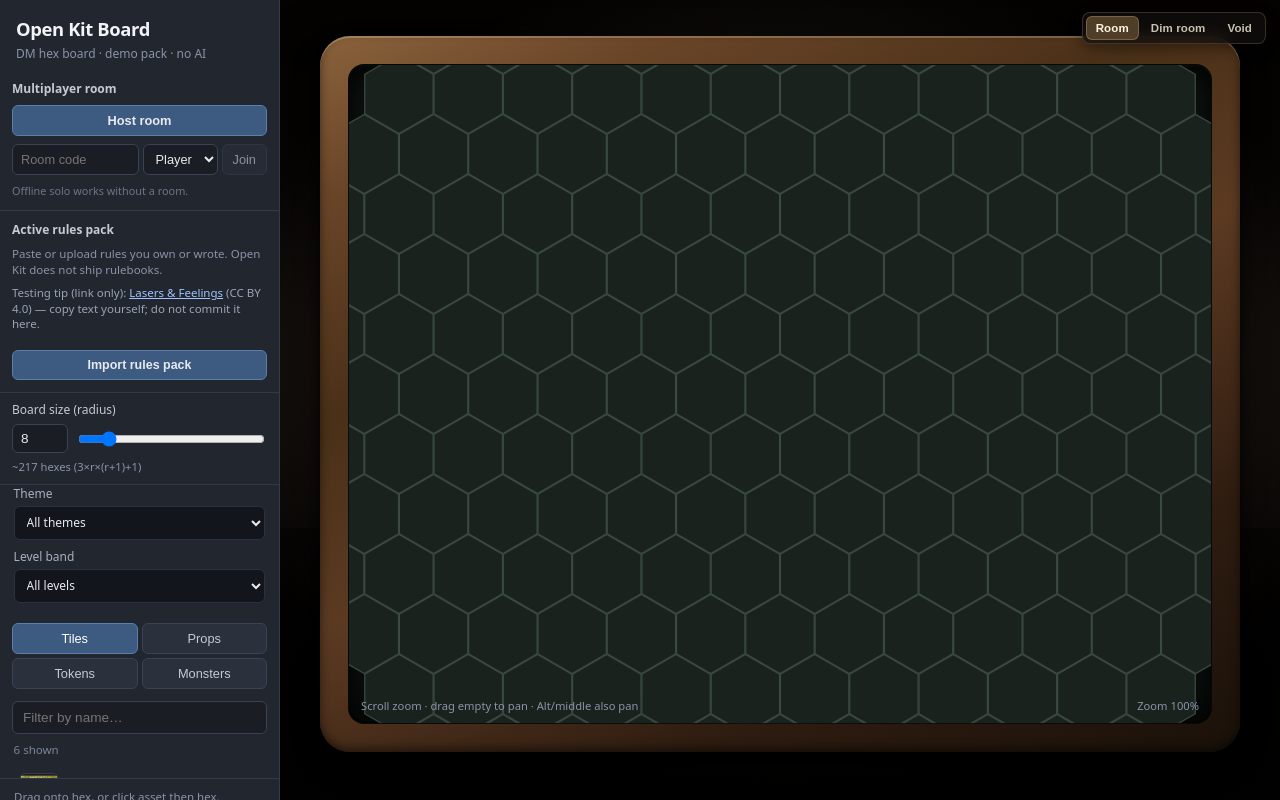
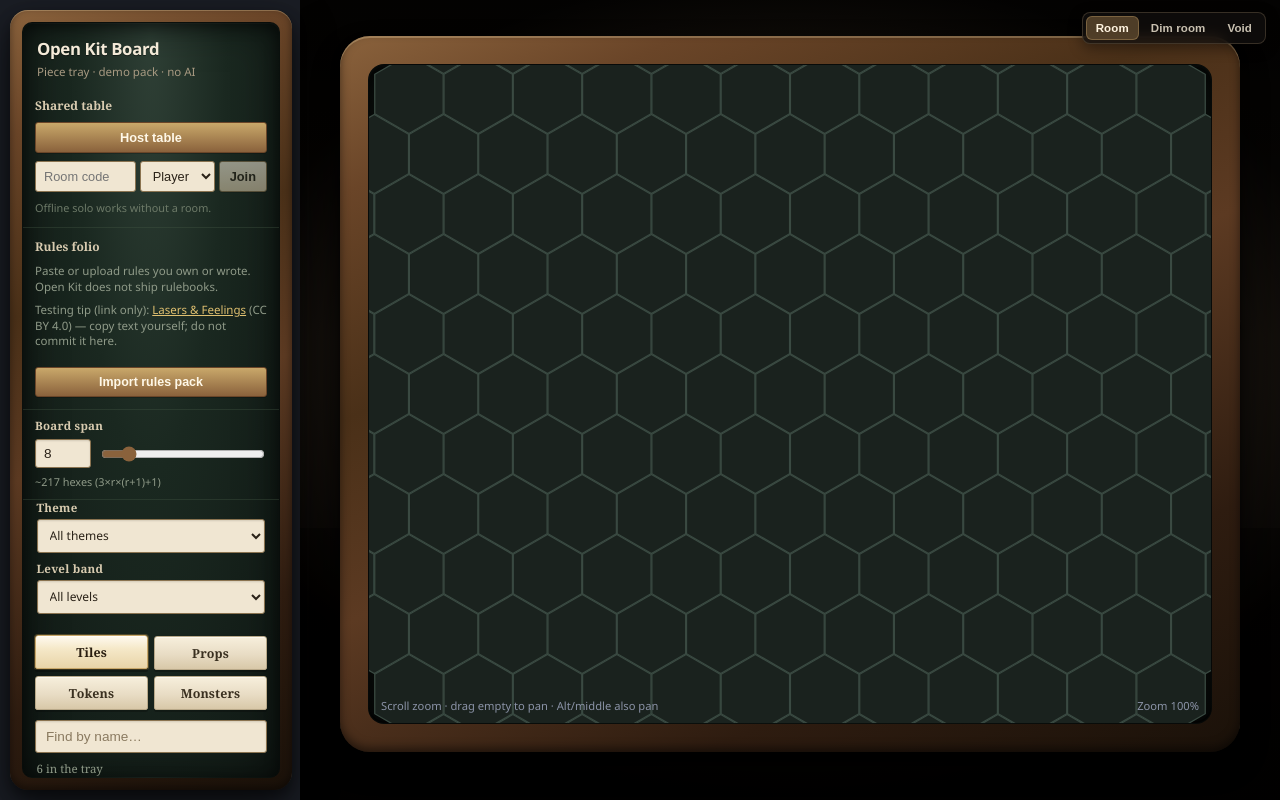
Before and after one commit to GrokCodeReliant/OpenKit-Board, a React (Vite) app: page / in a window 1280 px wide. Built offline with nearby package versions, Linux system fonts and the light colour scheme.

Commit message:
feat: Bite 3 material tray — wood/felt sidebar folio
Restyle the palette sidebar as a wood-edged felt piece tray beside
the table, with paper tabs and diegetic labels. Keep categories,
filters, search, rooms, rules pack, and radius UX unchanged.

```diff
--- a/src/App.css
+++ b/src/App.css
@@ -5,46 +5,98 @@
   overflow: hidden;
   background: #1a1d24;
   color: #e8eaef;
-  font-family: system-ui, 'Segoe UI', Roboto, sans-serif;
+  font-family: 'Segoe UI', system-ui, Roboto, sans-serif;
 }
 
-.sidebar {
-  width: 280px;
+/* ---- Bite 3: material piece tray / folio beside the table ---- */
+.sidebar.tray {
+  width: 300px;
   flex-shrink: 0;
   display: flex;
   flex-direction: column;
-  background: #22262f;
-  border-right: 1px solid #333946;
   z-index: 2;
+  padding: 10px 8px 10px 10px;
+  box-sizing: border-box;
+  background: transparent;
+  border-right: none;
+}
+
+.tray-wood {
+  flex: 1;
+  min-height: 0;
+  display: flex;
+  border-radius: 18px;
+  padding: 12px;
+  box-sizing: border-box;
+  background:
+    linear-gradient(
+      155deg,
+      #8a623c 0%,
+      #6a4528 14%,
+      #4a3018 34%,
+      #5c3a22 52%,
+      #2e1c10 78%,
+      #1a1109 100%
+    );
+  box-shadow:
+    0 18px 40px rgba(0, 0, 0, 0.55),
+    0 6px 14px rgba(0, 0, 0, 0.4),
+    inset 0 1px 0 rgba(255, 230, 180, 0.28),
+    inset 0 -3px 8px rgba(0, 0, 0, 0.45);
+}
+
+.tray-felt {
+  flex: 1;
+  min-height: 0;
+  min-width: 0;
+  display: flex;
+  flex-direction: column;
+  border-radius: 10px;
+  overflow: hidden;
+  border: 1px solid rgba(0, 0, 0, 0.5);
+  background:
+    radial-gradient(ellipse at 50% 0%, #2f4036 0%, #1a2820 42%, #101814 100%);
+  box-shadow:
+    inset 0 0 40px rgba(0, 0, 0, 0.55),
+    inset 0 4px 14px rgba(0, 0, 0, 0.45),
+    inset 0 1px 0 rgba(255, 255, 255, 0.05);
+  color: #e6e0d4;
 }
 
 .sidebar-header {
-  padding: 16px 16px 8px;
+  padding: 14px 14px 8px;
 }
 
 .sidebar-header h1 {
   margin: 0;
-  font-size: 1.15rem;
+  font-size: 1.05rem;
   font-weight: 650;
-  color: #f2f4f8;
+  color: #f4ead8;
   letter-spacing: -0.02em;
+  text-shadow: 0 1px 0 rgba(0, 0, 0, 0.45);
 }
 
 .sidebar-sub {
   margin: 4px 0 0;
-  font-size: 0.75rem;
-  color: #8b93a7;
+  font-size: 0.72rem;
+  color: #a89a82;
+}
+
+.paper-label {
+  font-family: Georgia, 'Times New Roman', serif;
+  font-size: 0.72rem;
+  font-weight: 600;
+  letter-spacing: 0.02em;
+  color: #d8cbb0;
 }
 
 .board-size-control {
   padding: 8px 12px 10px;
-  border-bottom: 1px solid #333946;
+  border-bottom: 1px solid rgba(70, 90, 70, 0.35);
 }
 
 .board-size-control label {
   display: block;
-  font-size: 0.75rem;
-  color: #c5cad6;
   margin-bottom: 6px;
 }
 
@@ -58,50 +110,68 @@
   width: 56px;
   box-sizing: border-box;
   padding: 6px 8px;
-  border-radius: 6px;
-  border: 1px solid #3a4254;
-  background: #1a1d24;
-  color: #e8eaef;
+  border-radius: 3px;
+  border: 1px solid #8a7350;
+  background: #f0e6d2;
+  color: #2a2218;
   font-size: 0.85rem;
+  box-shadow: inset 0 1px 2px rgba(0, 0, 0, 0.12);
 }
 
 .board-size-row input[type='range'] {
   flex: 1;
   min-width: 0;
+  accent-color: #8a623c;
 }
 
 .board-size-meta {
   margin: 6px 0 0;
-  font-size: 0.7rem;
-  color: #8b93a7;
+  font-size: 0.68rem;
+  color: #8f9a88;
 }
 
-.category-tabs {
+.category-tabs,
+.category-tabs.paper-tabs {
   display: grid;
   grid-template-columns: 1fr 1fr;
-  gap: 4px;
-  padding: 8px 12px;
+  gap: 6px;
+  padding: 10px 12px 6px;
 }
 
 .tab {
   appearance: none;
-  border: 1px solid #3a4254;
-  background: #2a303c;
-  color: #c5cad6;
-  border-radius: 6px;
-  padding: 7px 8px;
-  font-size: 0.8rem;
+  position: relative;
+  border: 1px solid #b8a888;
+  background:
+    linear-gradient(180deg, #f7efdc 0%, #e8dcc4 55%, #d8c8a8 100%);
+  color: #3a3020;
+  border-radius: 3px 3px 2px 2px;
+  padding: 8px 8px 7px;
+  font-family: Georgia, 'Times New Roman', serif;
+  font-size: 0.78rem;
+  font-weight: 600;
+  letter-spacing: 0.01em;
   cursor: pointer;
+  box-shadow:
+    0 2px 0 rgba(0, 0, 0, 0.25),
+    inset 0 1px 0 rgba(255, 255, 255, 0.55);
 }
 
-.tab:hover {
-  background: #323948;
+.tab:hover:not(:disabled) {
+  background:
+    linear-gradient(180deg, #fff8e8 0%, #f0e4cc 55%, #e0d0b0 100%);
 }
 
 .tab.active {
-  background: #3d5a80;
-  border-color: #5b7fad;
-  color: #fff;
+  background:
+    linear-gradient(180deg, #fffaf0 0%, #f5e8c8 40%, #e8d4a8 100%);
+  border-color: #c9a86a;
+  color: #2a1e10;
+  box-shadow:
+    0 3px 0 rgba(0, 0, 0, 0.28),
+    0 0 0 1px rgba(180, 140, 70, 0.35),
+    inset 0 1px 0 rgba(255, 255, 255, 0.7);
+  transform: translateY(-1px);
 }
 
 .search-wrap {
@@ -112,16 +182,21 @@
   width: 100%;
   box-sizing: border-box;
   padding: 8px 10px;
-  border-radius: 6px;
-  border: 1px solid #3a4254;
-  background: #1a1d24;
-  color: #e8eaef;
+  border-radius: 3px;
+  border: 1px solid #8a7350;
+  background: #f0e6d2;
+  color: #2a2218;
   font-size: 0.85rem;
+  box-shadow: inset 0 1px 2px rgba(0, 0, 0, 0.12);
+}
+
+.search::placeholder {
+  color: #8a7a60;
 }
 
 .search:focus {
-  outline: 1px solid #5b7fad;
-  border-color: #5b7fad;
+  outline: 1px solid #c9a86a;
+  border-color: #c9a86a;
 }
 
 .palette {
@@ -136,7 +211,7 @@
 .palette-empty {
   margin: 12px 4px;
   font-size: 0.85rem;
-  color: #8b93a7;
+  color: #8f9a88;
 }
 
 .palette-item {
@@ -146,30 +221,32 @@
   width: 100%;
   text-align: left;
   padding: 6px 8px;
-  border-radius: 8px;
+  border-radius: 6px;
   border: 1px solid transparent;
   background: transparent;
-  color: #dce0ea;
+  color: #e6e0d4;
   cursor: grab;
   font-size: 0.85rem;
 }
 
-.palette-item:hover {
-  background: #2a303c;
+.palette-item:hover:not(:disabled) {
+  background: rgba(40, 55, 45, 0.85);
+  border-color: rgba(120, 140, 110, 0.35);
 }
 
 .palette-item.selected {
-  background: #2e3d52;
-  border-color: #5b7fad;
+  background: rgba(70, 55, 30, 0.65);
+  border-color: rgba(200, 160, 90, 0.55);
+  box-shadow: inset 0 0 0 1px rgba(255, 220, 150, 0.12);
 }
 
 .palette-item img {
   width: 40px;
   height: 40px;
   object-fit: contain;
-  background: #1a1d24;
-  border-radius: 6px;
-  border: 1px solid #333946;
+  background: rgba(12, 16, 14, 0.65);
+  border-radius: 4px;
+  border: 1px solid rgba(90, 110, 90, 0.45);
   flex-shrink: 0;
 }
 
@@ -179,9 +256,9 @@
 
 .sidebar-footer {
   padding: 10px 14px 14px;
-  border-top: 1px solid #333946;
+  border-top: 1px solid rgba(70, 90, 70, 0.35);
   font-size: 0.72rem;
-  color: #8b93a7;
+  color: #8f9a88;
   line-height: 1.4;
 }
 
@@ -190,7 +267,7 @@
 }
 
 .sidebar-footer .hint {
-  color: #6d7588;
+  color: #6d7a68;
 }
 
 .main {
@@ -611,11 +688,15 @@
   .app {
     flex-direction: column;
   }
-  .sidebar {
+  .sidebar,
+  .sidebar.tray {
     width: 100%;
     height: 42vh;
+    padding: 8px 8px 0;
     border-right: none;
-    border-bottom: 1px solid #333946;
+  }
+  .tray-wood {
+    border-radius: 14px 14px 0 0;
   }
   .main {
     padding: 14px 14px 20px;
@@ -646,6 +727,7 @@
 }
 
 
+
 .filter-grid {
   display: grid;
   gap: 0.5rem;
@@ -656,39 +738,42 @@
   flex-direction: column;
   gap: 0.25rem;
   font-size: 0.75rem;
-  color: #a8b0c0;
+  color: #a89a82;
 }
 .filter-field select {
-  background: #12151c;
-  color: #e8eaef;
-  border: 1px solid #2a3140;
-  border-radius: 6px;
+  background: #f0e6d2;
+  color: #2a2218;
+  border: 1px solid #8a7350;
+  border-radius: 3px;
   padding: 0.4rem 0.5rem;
   font: inherit;
+  box-shadow: inset 0 1px 2px rgba(0, 0, 0, 0.12);
 }
 .palette-count {
   margin: 0 0.85rem 0.35rem;
   font-size: 0.72rem;
-  color: #7a8499;
+  color: #8f9a88;
+  font-family: Georgia, 'Times New Roman', serif;
 }
 
-/* Multiplayer room panel */
+/* Multiplayer room panel — tray section, not SaaS card */
 .room-panel {
   padding: 10px 12px 12px;
-  border-bottom: 1px solid #333946;
+  border-bottom: 1px solid rgba(70, 90, 70, 0.35);
   display: flex;
   flex-direction: column;
   gap: 8px;
 }
 
 .room-panel.connected {
-  background: #1c2838;
+  background: rgba(40, 55, 70, 0.35);
 }
 
 .room-label {
   margin: 0;
+  font-family: Georgia, 'Times New Roman', serif;
   font-size: 0.75rem;
-  color: #c5cad6;
+  color: #d8cbb0;
   font-weight: 600;
 }
 
@@ -702,27 +787,31 @@
 .room-share button,
 .room-leave {
   appearance: none;
-  border: 1px solid #3a4254;
-  background: #2a303c;
-  color: #e8eaef;
-  border-radius: 6px;
+  border: 1px solid #8a7350;
+  background:
+    linear-gradient(180deg, #f7efdc 0%, #e0d0b0 100%);
+  color: #2a2218;
+  border-radius: 3px;
   padding: 7px 10px;
   font-size: 0.8rem;
+  font-weight: 600;
   cursor: pointer;
+  box-shadow: 0 1px 0 rgba(0, 0, 0, 0.2);
 }
 
 .room-host {
-  background: #3d5a80;
-  border-color: #5b7fad;
+  background:
+    linear-gradient(180deg, #c9a86a 0%, #8a623c 100%);
+  border-color: #6a4528;
+  color: #fff8e8;
   width: 100%;
-  font-weight: 600;
 }
 
 .room-host:hover:not(:disabled),
 .room-join button:hover:not(:disabled),
 .room-share button:hover,
 .room-leave:hover {
-  background: #4a6d99;
+  filter: brightness(1.06);
 }
 
 .room-host:disabled,
@@ -742,10 +831,10 @@
 .room-join select {
   box-sizing: border-box;
   padding: 6px 8px;
-  border-radius: 6px;
-  border: 1px solid #3a4254;
-  background: #1a1d24;
-  color: #e8eaef;
+  border-radius: 3px;
+  border: 1px solid #8a7350;
+  background: #f0e6d2;
+  color: #2a2218;
   font-size: 0.8rem;
   min-width: 0;
 }
@@ -758,24 +847,28 @@
 }
 
 .room-badge {
-  font-size: 0.7rem;
+  font-family: Georgia, 'Times New Roman', serif;
+  font-size: 0.68rem;
   font-weight: 700;
-  letter-spacing: 0.04em;
-  padding: 2px 6px;
-  border-radius: 4px;
-  background: #3d5a80;
-  color: #fff;
+  letter-spacing: 0.03em;
+  padding: 3px 8px;
+  border-radius: 2px;
+  background: #f0e6d2;
+  color: #3a3020;
+  border: 1px solid #b8a888;
+  box-shadow: 0 1px 0 rgba(0, 0, 0, 0.2);
 }
 
 .room-code {
   font-family: ui-monospace, SFMono-Regular, Menlo, monospace;
   letter-spacing: 0.08em;
   font-size: 1rem;
+  color: #f4ead8;
 }
 
 .room-peers {
   font-size: 0.7rem;
-  color: #8b93a7;
+  color: #8f9a88;
   margin-left: auto;
 }
 
@@ -799,7 +892,7 @@
 .room-hint {
   margin: 0;
   font-size: 0.68rem;
-  color: #6d7588;
+  color: #6d7a68;
 }
 
 .board-size-control.disabled {
@@ -807,8 +900,9 @@
 }
 
 .lock-hint {
-  color: #8b93a7;
+  color: #8f9a88;
   font-weight: 400;
+  font-family: system-ui, sans-serif;
 }
 
 .tab:disabled,
@@ -817,30 +911,31 @@
   cursor: not-allowed;
 }
 
-/* Rules pack panel (Bite A local + Bite B/C room) */
+/* Rules folio panel (Bite A local + Bite B/C room) */
 .rules-panel {
   padding: 10px 12px 12px;
-  border-bottom: 1px solid #333946;
+  border-bottom: 1px solid rgba(70, 90, 70, 0.35);
   display: flex;
   flex-direction: column;
   gap: 8px;
 }
 
 .rules-panel.has-pack {
-  background: #1a2420;
+  background: rgba(35, 50, 40, 0.4);
 }
 
 .rules-label {
   margin: 0;
+  font-family: Georgia, 'Times New Roman', serif;
   font-size: 0.75rem;
-  color: #c5cad6;
+  color: #d8cbb0;
   font-weight: 600;
 }
 
 .rules-empty {
   margin: 0;
   font-size: 0.72rem;
-  color: #8b93a7;
+  color: #8f9a88;
   line-height: 1.35;
 }
 
@@ -849,7 +944,7 @@
   flex-direction: column;
   gap: 4px;
   font-size: 0.72rem;
-  color: #a8b0c0;
+  color: #a89a82;
 }
 
 .rules-field input,
@@ -857,18 +952,19 @@
   box-sizing: border-box;
   width: 100%;
   padding: 6px 8px;
-  border-radius: 6px;
-  border: 1px solid #3a4254;
-  background: #1a1d24;
-  color: #e8eaef;
+  border-radius: 3px;
+  border: 1px solid #8a7350;
+  background: #f0e6d2;
+  color: #2a2218;
   font-size: 0.8rem;
   font-family: inherit;
   resize: vertical;
+  box-shadow: inset 0 1px 2px rgba(0, 0, 0, 0.12);
 }
 
 .rules-upload-row input[type='file'] {
   font-size: 0.72rem;
-  color: #8b93a7;
+  color: #8f9a88;
   max-width: 100%;
 }
 
@@ -877,7 +973,7 @@
   gap: 8px;
   align-items: flex-start;
   font-size: 0.7rem;
-  color: #c5cad6;
+  color: #c5bba8;
   line-height: 1.35;
   cursor: pointer;
 }
@@ -890,7 +986,7 @@
 .rules-disclaimer {
   margin: 0;
   font-size: 0.65rem;
-  color: #6d7588;
+  color: #6d7a68;
   line-height: 1.35;
 }
 
@@ -916,25 +1012,29 @@
 .rules-secondary,
 .rules-danger {
   appearance: none;
-  border: 1px solid #3a4254;
-  background: #2a303c;
-  color: #e8eaef;
-  border-radius: 6px;
+  border: 1px solid #8a7350;
+  background:
+    linear-gradient(180deg, #f7efdc 0%, #e0d0b0 100%);
+  color: #2a2218;
+  border-radius: 3px;
   padding: 7px 10px;
   font-size: 0.78rem;
+  font-weight: 600;
   cursor: pointer;
+  box-shadow: 0 1px 0 rgba(0, 0, 0, 0.2);
 }
 
 .rules-primary {
-  background: #3d5a80;
-  border-color: #5b7fad;
-  font-weight: 600;
+  background:
+    linear-gradient(180deg, #c9a86a 0%, #8a623c 100%);
+  border-color: #6a4528;
+  color: #fff8e8;
   flex: 1;
   min-width: 120px;
 }
 
 .rules-primary:hover:not(:disabled) {
-  background: #4a6d99;
+  filter: brightness(1.06);
 }
 
 .rules-primary:disabled {
@@ -943,16 +1043,18 @@
 }
 
 .rules-secondary:hover {
-  background: #323948;
+  filter: brightness(1.05);
 }
 
 .rules-danger {
-  border-color: #5a3a3a;
-  color: #f0c0c0;
+  border-color: #8a5050;
+  color: #5a2020;
+  background:
+    linear-gradient(180deg, #f8e0d8 0%, #e8c0b0 100%);
 }
 
 .rules-danger:hover {
-  background: #3a2828;
+  filter: brightness(1.04);
 }
 
 .rules-active-head {
@@ -964,16 +1066,18 @@
 
 .rules-title {
   font-size: 0.9rem;
-  color: #f2f4f8;
+  color: #f4ead8;
 }
 
 .rules-license {
+  font-family: Georgia, 'Times New Roman', serif;
   font-size: 0.68rem;
   font-weight: 600;
   padding: 2px 6px;
-  border-radius: 4px;
-  background: #2e4a3a;
-  color: #c8e6d0;
+  border-radius: 2px;
+  background: #f0e6d2;
+  color: #2e4a3a;
+  border: 1px solid #b8a888;
   max-width: 100%;
   overflow: hidden;
   text-overflow: ellipsis;
@@ -983,13 +1087,13 @@
 .rules-meta {
   margin: 0;
   font-size: 0.68rem;
-  color: #8b93a7;
+  color: #8f9a88;
 }
 
 .rules-preview {
   margin: 0;
   font-size: 0.72rem;
-  color: #a8b0c0;
+  color: #c5bba8;
   line-height: 1.35;
   max-height: 4.2em;
   overflow: hidden;
@@ -1000,44 +1104,47 @@
   max-height: 180px;
   overflow: auto;
   padding: 8px;
-  border-radius: 6px;
-  border: 1px solid #3a4254;
-  background: #12151c;
-  color: #dce0ea;
+  border-radius: 3px;
+  border: 1px solid #8a7350;
+  background: #f0e6d2;
+  color: #2a2218;
   font-size: 0.7rem;
   white-space: pre-wrap;
   word-break: break-word;
   font-family: ui-monospace, SFMono-Regular, Menlo, monospace;
+  box-shadow: inset 0 1px 2px rgba(0, 0, 0, 0.12);
 }
 
 .rules-sample {
   margin: 0 0 0.65rem;
   font-size: 0.72rem;
   line-height: 1.35;
-  color: #9aa3b5;
+  color: #8f9a88;
 }
 
 .rules-sample a {
-  color: #9ec5ff;
+  color: #e0c070;
 }
 
 .rules-readonly-badge,
 .rules-room-badge {
   margin-left: 0.45rem;
-  padding: 0.1rem 0.4rem;
-  border-radius: 999px;
+  padding: 0.12rem 0.45rem;
+  border-radius: 2px;
+  font-family: Georgia, 'Times New Roman', serif;
   font-size: 0.65rem;
   font-weight: 600;
   letter-spacing: 0.02em;
   vertical-align: middle;
+  border: 1px solid #b8a888;
 }
 
 .rules-readonly-badge {
-  background: #2a3142;
-  color: #c5cddc;
+  background: #e8dcc4;
+  color: #3a3020;
 }
 
 .rules-room-badge {
-  background: #1e3a5f;
-  color: #9ec5ff;
+  background: #c9a86a;
+  color: #2a1e10;
 }
--- a/src/components/RoomPanel.tsx
+++ b/src/components/RoomPanel.tsx
@@ -57,7 +57,7 @@ export function RoomPanel({
           </div>
         )}
         <button type="button" className="room-leave" onClick={onLeave}>
-          Leave room (solo offline)
+          Leave table (solo offline)
         </button>
       </div>
     )
@@ -65,7 +65,7 @@ export function RoomPanel({
 
   return (
     <div className="room-panel">
-      <p className="room-label">Multiplayer room</p>
+      <p className="room-label">Shared table</p>
       <div className="room-actions">
         <button
           type="button"
@@ -73,7 +73,7 @@ export function RoomPanel({
           onClick={onHost}
           disabled={status === 'connecting'}
         >
-          {status === 'connecting' ? 'Connecting…' : 'Host room'}
+          {status === 'connecting' ? 'Connecting…' : 'Host table'}
         </button>
       </div>
       <div className="room-join">
--- a/src/components/RulesPackPanel.tsx
+++ b/src/components/RulesPackPanel.tsx
@@ -139,7 +139,7 @@ export function RulesPackPanel({
     const softWarn = body.length >= BODY_SOFT_LIMIT
     return (
       <div className="rules-panel">
-        <p className="rules-label">Import rules pack</p>
+        <p className="rules-label">Slip in a rules folio</p>
         <p className="rules-empty">
           Paste or upload rules you own or wrote. Open Kit does not ship
           rulebooks.
@@ -236,8 +236,8 @@ export function RulesPackPanel({
             {busy
               ? 'Saving…'
               : inRoom
-                ? 'Attach to room'
-                : 'Attach to session'}
+                ? 'Lay on table'
+                : 'Lay on table'}
           </button>
           <button
             type="button"
@@ -257,7 +257,7 @@ export function RulesPackPanel({
   if (!pack) {
     return (
       <div className="rules-panel">
-        <p className="rules-label">Active rules pack</p>
+        <p className="rules-label">Rules folio</p>
         {readOnly ? (
           <p className="rules-empty">
             No rules pack in this room yet. Ask the DM to attach one.
@@ -291,10 +291,10 @@ export function RulesPackPanel({
   return (
     <div className="rules-panel has-pack">
       <p className="rules-label">
-        Active rules pack
+        Rules folio
         {readOnly && <span className="rules-readonly-badge">Read-only</span>}
         {inRoom && !readOnly && (
-          <span className="rules-room-badge">Room · DM</span>
+          <span className="rules-room-badge">Table · DM</span>
         )}
       </p>
       <div className="rules-active-head">
--- a/src/components/Sidebar.tsx
+++ b/src/components/Sidebar.tsx
@@ -65,15 +65,17 @@ export function Sidebar({
   })
 
   return (
-    <aside className="sidebar">
+    <aside className="sidebar tray" aria-label="Piece tray">
+      <div className="tray-wood">
+        <div className="tray-felt">
           <header className="sidebar-header">
             <h1>Open Kit Board</h1>
             <p className="sidebar-sub">
               {inRoom
                 ? role === 'dm'
-              ? 'DM · live room'
+                  ? 'DM · shared table'
                   : 'Player · tokens you own'
-            : 'DM hex board · demo pack · no AI'}
+                : 'Piece tray · demo pack · no AI'}
             </p>
           </header>
 
@@ -82,8 +84,8 @@ export function Sidebar({
           {rulesSlot}
 
           <div className={`board-size-control ${radiusEditable ? '' : 'disabled'}`}>
-        <label htmlFor="board-radius">
-          Board size (radius)
+            <label htmlFor="board-radius" className="paper-label">
+              Board span
               {!radiusEditable && <span className="lock-hint"> · DM only</span>}
             </label>
             <div className="board-size-row">
@@ -95,6 +97,7 @@ export function Sidebar({
                 value={mapRadius}
                 disabled={!radiusEditable}
                 onChange={(e) => onMapRadiusChange(Number(e.target.value))}
+                aria-label="Board size radius"
               />
               <input
                 type="range"
@@ -113,7 +116,7 @@ export function Sidebar({
 
           <div className="filter-grid">
             <label className="filter-field">
-          <span>Theme</span>
+              <span className="paper-label">Theme</span>
               <select
                 value={theme}
                 onChange={(e) => onThemeChange(e.target.value as AssetTheme | 'all')}
@@ -127,7 +130,7 @@ export function Sidebar({
               </select>
             </label>
             <label className="filter-field">
-          <span>Level band</span>
+              <span className="paper-label">Level band</span>
               <select
                 value={level}
                 onChange={(e) => onLevelChange(e.target.value as LevelBand | 'all')}
@@ -142,7 +145,7 @@ export function Sidebar({
             </label>
           </div>
 
-      <nav className="category-tabs" aria-label="Asset categories">
+          <nav className="category-tabs paper-tabs" aria-label="Asset categories">
             {CATEGORIES.map((c) => {
               const allowed = canPlaceCategory(role, inRoom, c.id)
               return (
@@ -164,18 +167,18 @@ export function Sidebar({
             <input
               type="search"
               className="search"
-          placeholder="Filter by name…"
+              placeholder="Find by name…"
               value={search}
               onChange={(e) => onSearchChange(e.target.value)}
               aria-label="Filter assets by name"
             />
           </div>
 
-      <p className="palette-count">{filtered.length} shown</p>
+          <p className="palette-count">{filtered.length} in the tray</p>
 
           <div className="palette" role="list">
             {filtered.length === 0 && (
-          <p className="palette-empty">No assets match these filters.</p>
+              <p className="palette-empty">No pieces match these labels.</p>
             )}
             {filtered.map((asset) => {
               const selected = selectedAssetId === asset.id
@@ -218,7 +221,7 @@ export function Sidebar({
             <p>
               {selectedAssetId
                 ? 'Click a hex to place. Esc to clear.'
-            : 'Drag onto hex, or click asset then hex.'}
+                : 'Drag onto hex, or click piece then hex.'}
             </p>
             <p className="hint">
               {inRoom && role === 'player'
@@ -226,6 +229,8 @@ export function Sidebar({
                 : 'Select piece → move · Del removes · You write the story'}
             </p>
           </footer>
+        </div>
+      </div>
     </aside>
   )
 }
```
Also changed, not shown: 1 other file (tests, documents, lock files or other folders). Lines whose indentation alone changed are shown as unchanged.
